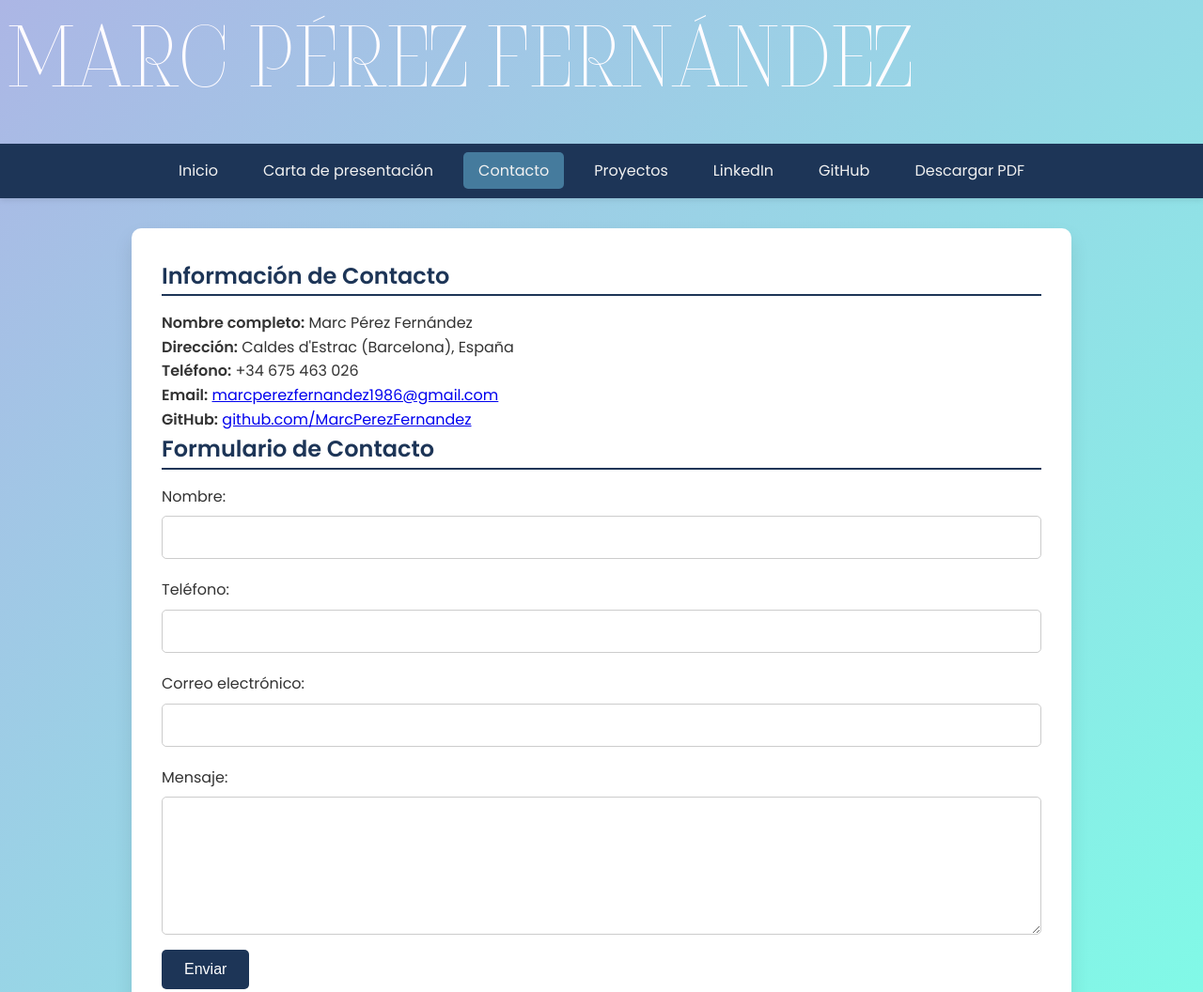
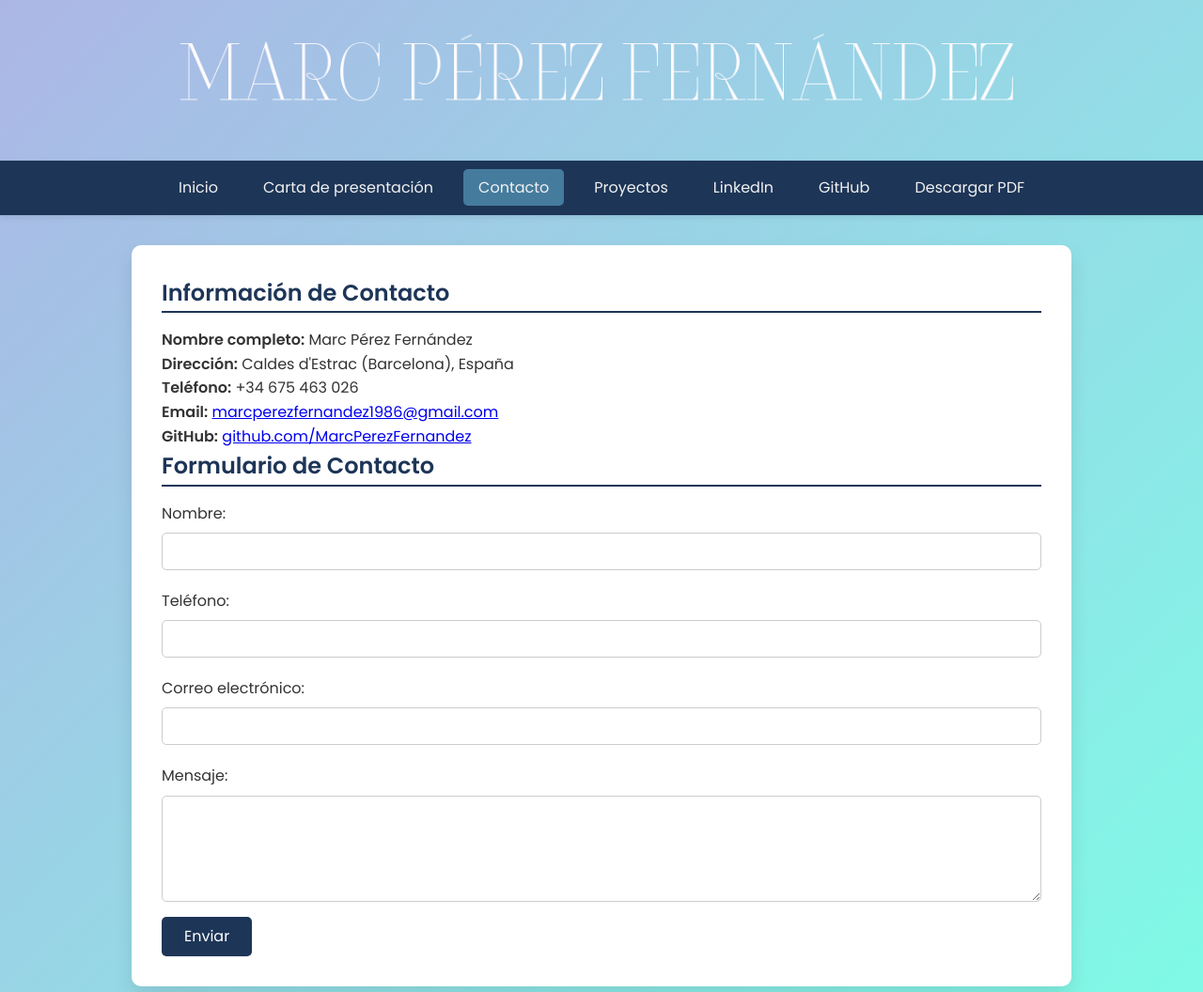
Before and after one commit to MarcPerezFernandez/CV_Web_Multipagina, a plain HTML site: page Views/contacto.html in a window 1280 px wide. Shown: the top 1056 px of the page at 94% size. Drawn offline with nearby package versions, Linux system fonts and the light colour scheme.

Commit message:
Update contacto.html

```diff
--- a/Views/contacto.html
+++ b/Views/contacto.html
@@ -5,9 +5,10 @@
     <meta name="viewport" content="width=device-width, initial-scale=1.0"/>
     <title>Contactos - Marc Pérez Fernández</title>
     <link rel="stylesheet" href="../Css/estilo.css" />
+    <link rel="stylesheet" href="https://cdn.jsdelivr.net/npm/purecss@3.0.0/build/pure-min.css" integrity="sha384-X38yfunGUhNzHpBaEBsWLO+A0HDYOQi8ufWDkZ0k9e0eXz/tH3II7uKZ9msv++Ls" crossorigin="anonymous">
 </head>
 <body>
-    <h1><img src="../Assets/Logos/LogoNombreOk.png" alt="Marc Pérez Fernández" class="logo-nombre"></h1>
+    <h1><img src="../Assets/Logos/LogoNombreOk.png" class="pure-img" alt="Marc Pérez Fernández" id="logo-nombre"></h1>
     <header class="main-header">
         <div class="nav-container">
             <nav class="navegador">
```
